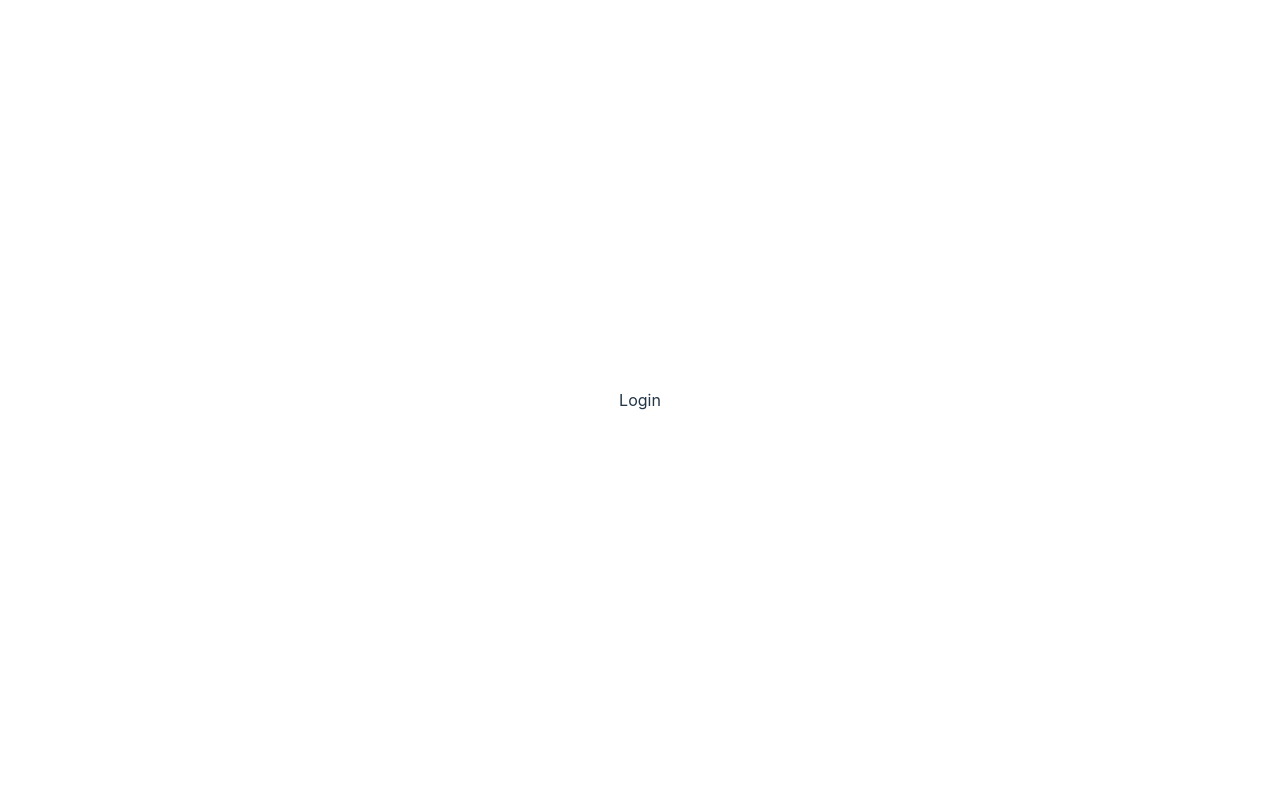
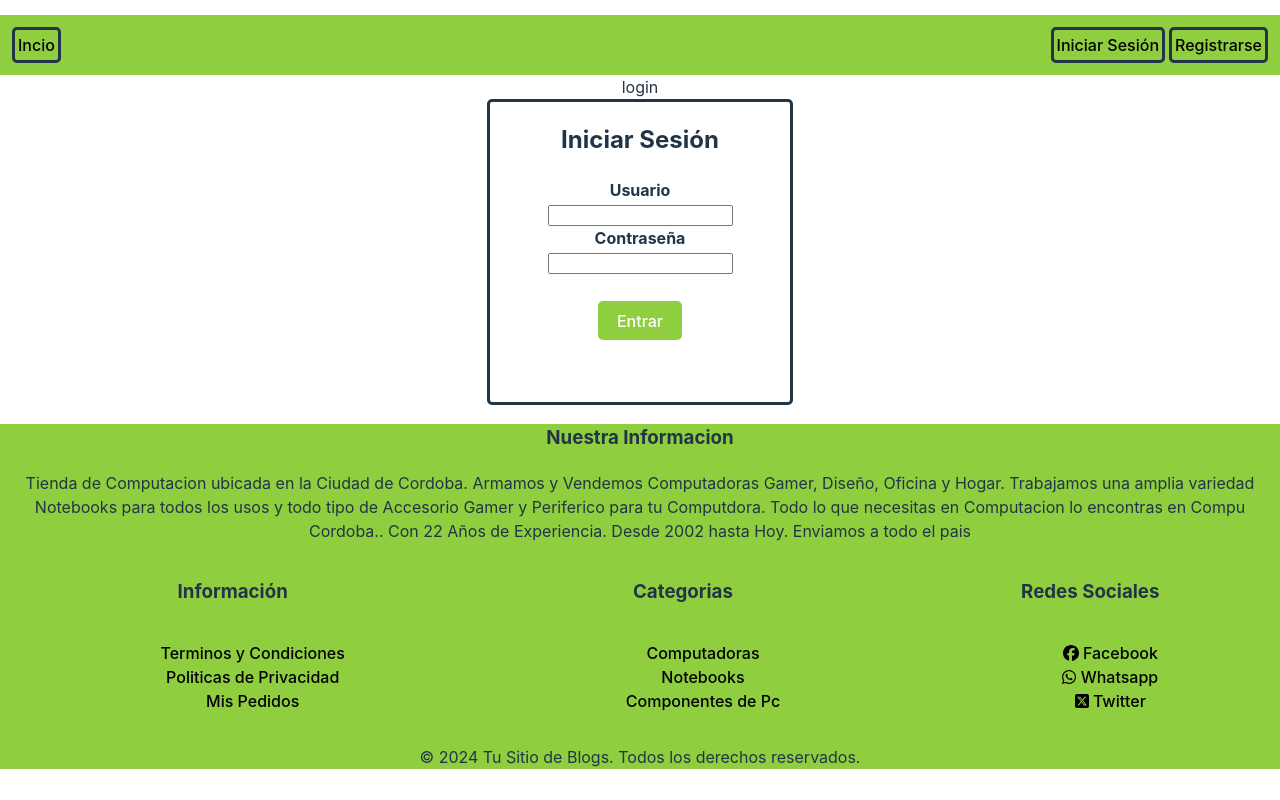
Before and after one commit to FrancoDanielGimenez/Trabajo-Practico-PaginaWeb, a React (Vite) app: page /Login in a window 1280 px wide. Built offline with nearby package versions, Linux system fonts and the light colour scheme.

Commit message:
Barra Nav y Footer

```diff
--- a/src/App.jsx
+++ b/src/App.jsx
@@ -1,4 +1,6 @@
 import { BrowserRouter,Route,Routes } from 'react-router-dom';
+import Footer from './components/Footer.jsx';
+import Nav from './components/Nav.jsx';
 import CargaProductos from './productos/cargaProductos/CargaProductos';
 import ModificarProductos from './productos/modificarProductos/ModificarProductos.jsx'
 import ListaProductos from './productos/listaProductos/ListaProductos.jsx';
@@ -13,6 +15,7 @@ function App() {
     <>
       {/**Rutas */}
       <BrowserRouter>
+      <Nav/>
         <Routes>
           <Route path='/' element={<Home/>} /> {/**Ver Todos los blogs*/}
           <Route path='/Login' element={<Login/>} /> {/**Login de la pagina*/}
@@ -21,6 +24,7 @@ function App() {
           <Route path='/ListaProductos' element={<ListaProductos/>} /> {/**Lista los productos cargados*/}
           <Route path='/Cards/:idCards' element={<VerProductos/>} /> {/**Ver Productos*/}
         </Routes>
+        <Footer/>
       </BrowserRouter>
     </>
   )
--- a/src/components/Nav.jsx
+++ b/src/components/Nav.jsx
@@ -5,7 +5,15 @@ const Nav = () =>{
     return(
         <>
           <div className="conteiner_nav">
-                <NavLink>prueba</NavLink>
+            <div className='navLink1'>
+              <NavLink to={'/'}>Incio</NavLink>
+            </div>
+            <div className='navLink2'>
+              <NavLink to={'/Login'}>Iniciar Sesión</NavLink>
+            </div>
+            <div className='navLink3'>
+              <NavLink to={''} className="parrafoLink">Registrarse</NavLink>
+            </div>
           </div>
         </>
     )
--- a/src/pages/home/Home.jsx
+++ b/src/pages/home/Home.jsx
@@ -1,5 +1,3 @@
-import Footer from "../../components/Footer";
-import Nav from "../../components/Nav";
 import Cards from "../../components/Cards";
 import FondoImg from '../../../public/fondo_inicio.jpg';
 import { productos } from "../../mocks/newMocks";
@@ -14,7 +12,6 @@ const Home = () =>{
     return(
       <>
         <div>
-          <Nav></Nav>
           <div>
             <img src={FondoImg} alt="fondo de pantalla" style={{
                 width: "100%",
@@ -25,7 +22,6 @@ const Home = () =>{
           </div>
           <h1>Home</h1>
           {elementos.map((blog)=>(<Cards blog={blog} key={blog.title} ></Cards>))}
-          <Footer></Footer>
         </div>
       </>
     )
--- a/src/productos/verProductos/VerProductos.jsx
+++ b/src/productos/verProductos/VerProductos.jsx
@@ -1,12 +1,9 @@
-import { useParams } from "react-router-dom";
 
 const VerProductos = () =>{
 
-    const {idproductos} = useParams()
-
     return(
         <>
-        <div>Ver Productos{idproductos}</div>
+        <div>Ver Productos</div>
         </>
     )
 }
--- a/src/styles/cards.css
+++ b/src/styles/cards.css
@@ -1,5 +1,5 @@
 .contenier_cards{
-    border: solid;
+    border: solid ;
     height: 400px;
     width: 400px;
     display:inline-block;
@@ -11,4 +11,11 @@
 
 .btn_card{
     border: solid;
+    color: white ;
+    background-color: rgb(143, 206, 62) ;
 }
+
+.btn_card:hover{
+    background-color: rgb(90, 133, 33);
+    border: white;
+}
--- a/src/styles/footer.css
+++ b/src/styles/footer.css
@@ -1,5 +1,6 @@
 .conteiner_footer{
    margin: 0;
+   background-color: rgb(143, 206, 62) ;
 }
 
 ul,ol{
@@ -12,7 +13,7 @@ a{
 }
 
 a:hover{
-    color: red;
+    color: white;
 }
 
 .lista_contenedor{
--- a/src/styles/nav.css
+++ b/src/styles/nav.css
@@ -1,5 +1,30 @@
 .conteiner_nav{
-    background-color: red;
+    background-color: rgb(143, 206, 62);
     padding: 10px;
+    display: flex;
     /* position: fixed; */
 }
+
+
+.navLink1{
+    border: solid;
+    border-radius: 5px;
+    margin: 2px;
+    padding: 3px;
+}
+
+.navLink2{
+    border: solid;
+    border-radius: 5px;
+    margin: 2px;
+    padding: 3px;
+    margin-left: auto;
+}
+
+.navLink3{
+    border: solid;
+    border-radius: 5px;
+    margin: 2px;
+    padding: 3px;
+
+}
--- a/src/users/login/Login.jsx
+++ b/src/users/login/Login.jsx
@@ -1,9 +1,26 @@
+// import Nav from "../../components/Nav";
+// import Footer from "../../components/Footer";
+import './login.css';
+
 const Login = () => {
     return(
         <>
-          <div>
-              Login
+
+          login
+          <div className="conteiner_login">
+              <h2>Iniciar Sesión</h2>
+              <div className="form_login">
+                <form action="">
+                    <label htmlFor=""><b>Usuario</b></label>
+                    <input type="text" name="" id="" />
+                    <label htmlFor=""><b>Contraseña</b></label>
+                    <input type="password" name="" id="" />
+                </form>
+                <br />
+                <button type="button" className="btn_login">Entrar</button>
+              </div>
           </div>
+
         </>
     )
 }
--- a/src/users/login/login.css
+++ b/src/users/login/login.css
@@ -0,0 +1,17 @@
+.conteiner_login{
+    border: solid;
+    width: 300px;
+    height: 300px;
+    margin: 0 auto;
+    border-radius: 5px;
+}
+
+.btn_login{
+    border: solid;
+    background-color: rgb(143, 206, 62);
+    color: white;
+}
+
+label{
+    display: block;
+}
```
